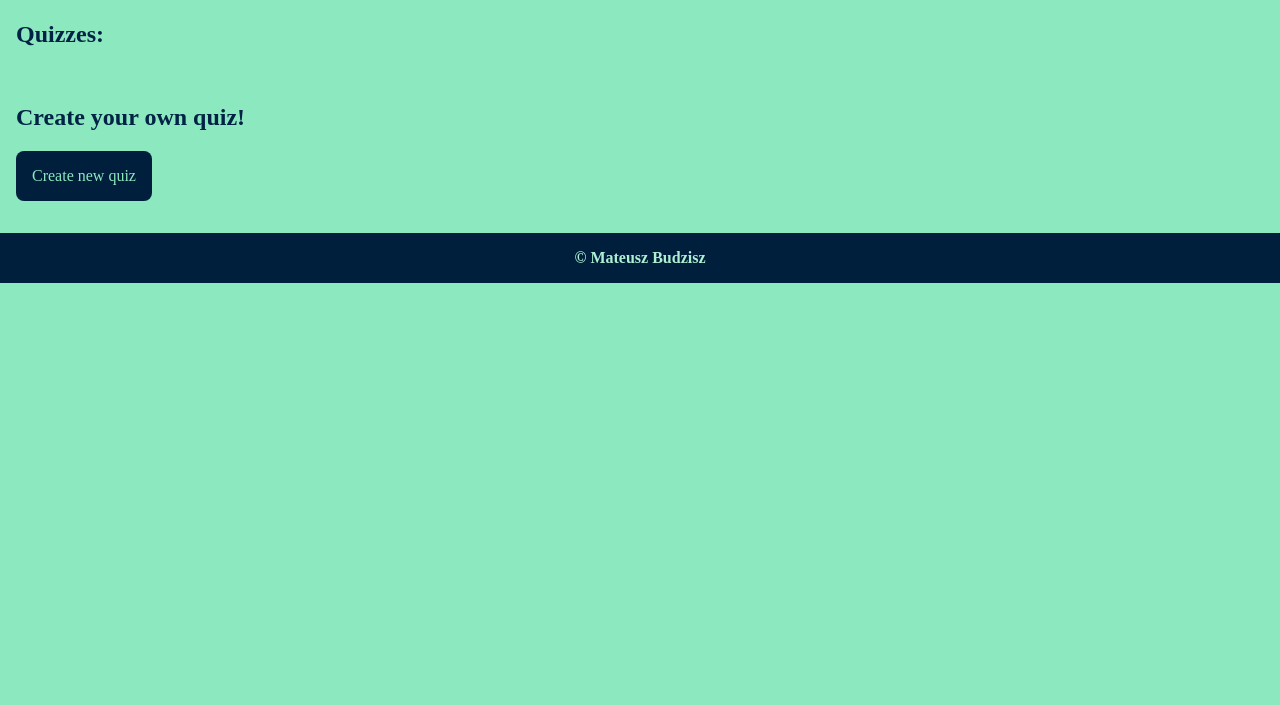
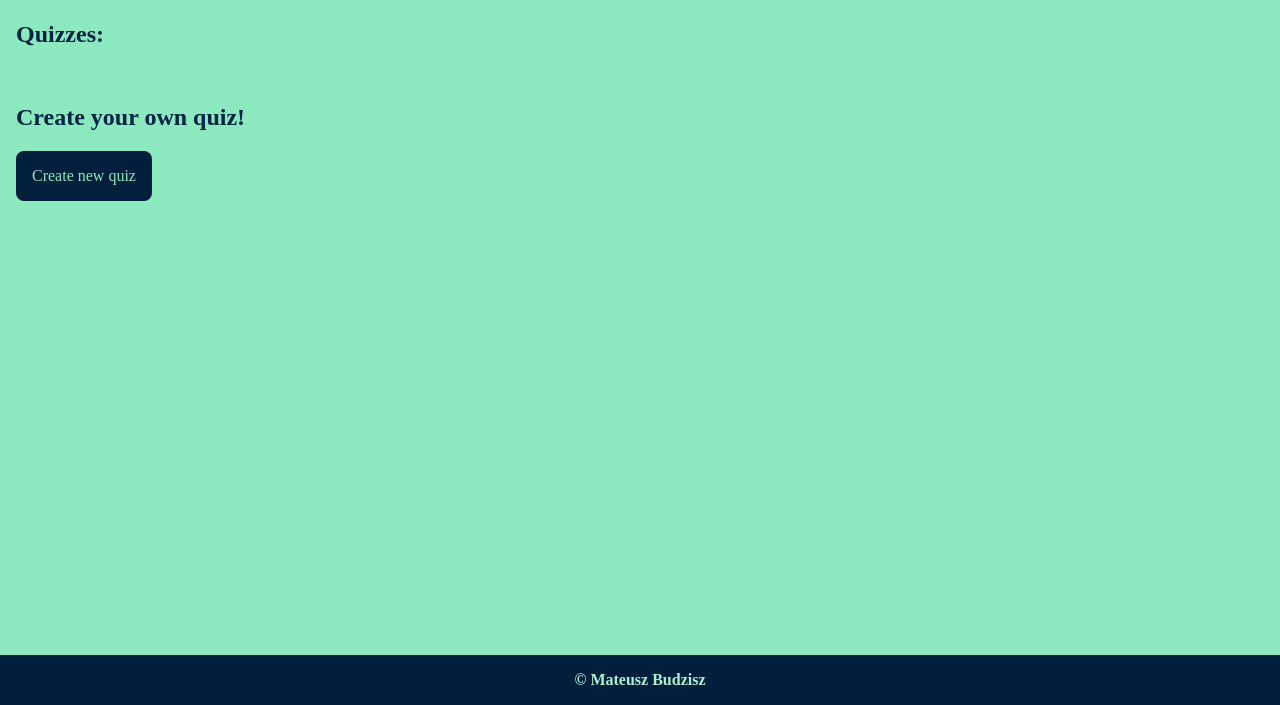
Before and after one commit to Zajecia-PJATK/s24048, a website built with Vite: page quiz/src/pages/index.html in a window 1280 px wide. Shown: the part 95-800 px from the top of the page. Built offline with nearby package versions, Linux system fonts and the light colour scheme.

Commit message:
Fix footer location

```diff
--- a/quiz/src/pages/styles.scss
+++ b/quiz/src/pages/styles.scss
@@ -134,7 +134,7 @@ body {
     display: grid;
     place-items: center;
     padding: 1em;
-    margin: 2em -1em 0;
+    margin: auto -1em -1em;
     background-color: var(--secondary);
 
     span.copy {
```
